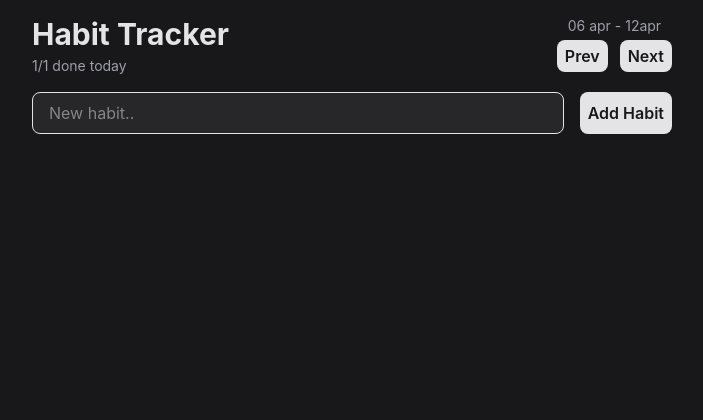
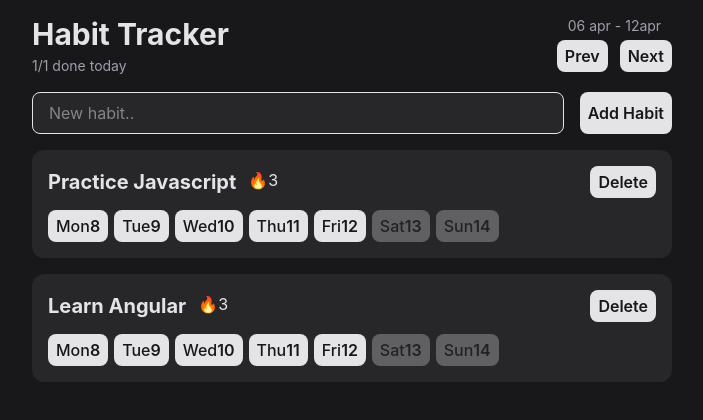
Before and after one commit to abusufyan-03/habit-tracker, a React (Vite) app: page / in a window 1280 px wide. Shown: the top 420 px of the page, without its empty margins (288-991 px from the left). Built offline with nearby package versions, Linux system fonts and the light colour scheme.

Commit message:
Build Habit list component

```diff
--- a/src/App.tsx
+++ b/src/App.tsx
@@ -1,4 +1,5 @@
 import { HabitForm } from "./components/HabitForm"
+import { HabitList } from "./components/HabitList"
 import { Header } from "./components/Header"
 
 export default function App() {
@@ -7,6 +8,7 @@ export default function App() {
     <div className="max-w-2xl mx-auto p-4 flex flex-col gap-4">
       <Header />
       <HabitForm/>
+      <HabitList/>
     </div>
     </>
   )
--- /dev/null
+++ b/src/components/HabitList.tsx
@@ -0,0 +1,64 @@
+// import { format } from "path";
+// import { format } from "path";
+import { Button } from "./Button";
+import { eachDayOfInterval, endOfWeek, startOfWeek, format, isFuture } from "date-fns"
+
+export function HabitList() {
+  let habit = [
+    { id: "1", name: "Practice Javascript" },
+    { id: "2", name: "Learn Angular" },
+  ];
+
+  if (habit.length === 0) {
+    return (
+      <p className="text-zinc-500 text-center py-12">
+        No Habits yet. Add one above to get started.
+      </p>
+    );
+  }
+
+  return (
+    <>
+      {habit.map((habit) => (
+        <HabitItem key={habit.id} habit={habit} />
+      ))}
+    </>
+  );
+}
+
+type HabitItemProps = {
+  habit: { id: string; name: string };
+};
+
+function HabitItem({ habit }: HabitItemProps) {
+  const visibleDates = eachDayOfInterval({
+    start: startOfWeek(new Date(), {weekStartsOn: 1}),
+    end: endOfWeek(new Date(), {weekStartsOn: 1})
+  })
+
+
+  return (
+    <>
+      <div className="bg-zinc-800 p-4 rounded-xl flex flex-col gap-3">
+        {/* Item List Header with Delete Btn */}
+        <div className="flex items-center justify-between ">
+          <div className="flex gap-3">
+            <span className="text-xl font-bold">{habit.name}</span>
+            <span>🔥3</span>
+          </div>
+          <Button>Delete</Button>
+        </div>
+
+        {/* Item list bottom with week days */}
+        <div className="flex gap-1.5">
+          {visibleDates.map((date) => (
+            <Button key={date.toISOString()} disabled={isFuture(date)}>
+              <span className="font-medium">{format(date, "EEE")}</span>
+              <span>{format(date, "d")}</span>
+            </Button>
+          ))}
+        </div>
+      </div>
+    </>
+  );
+}
```
